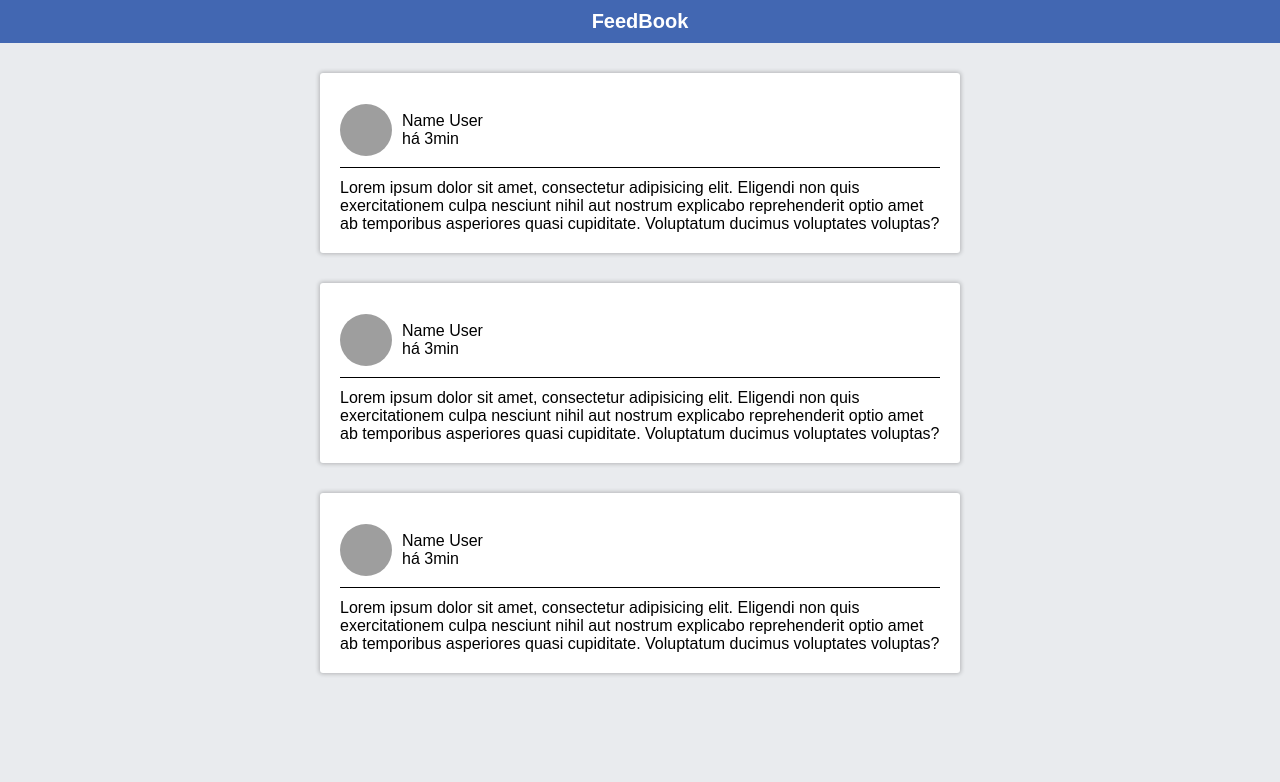
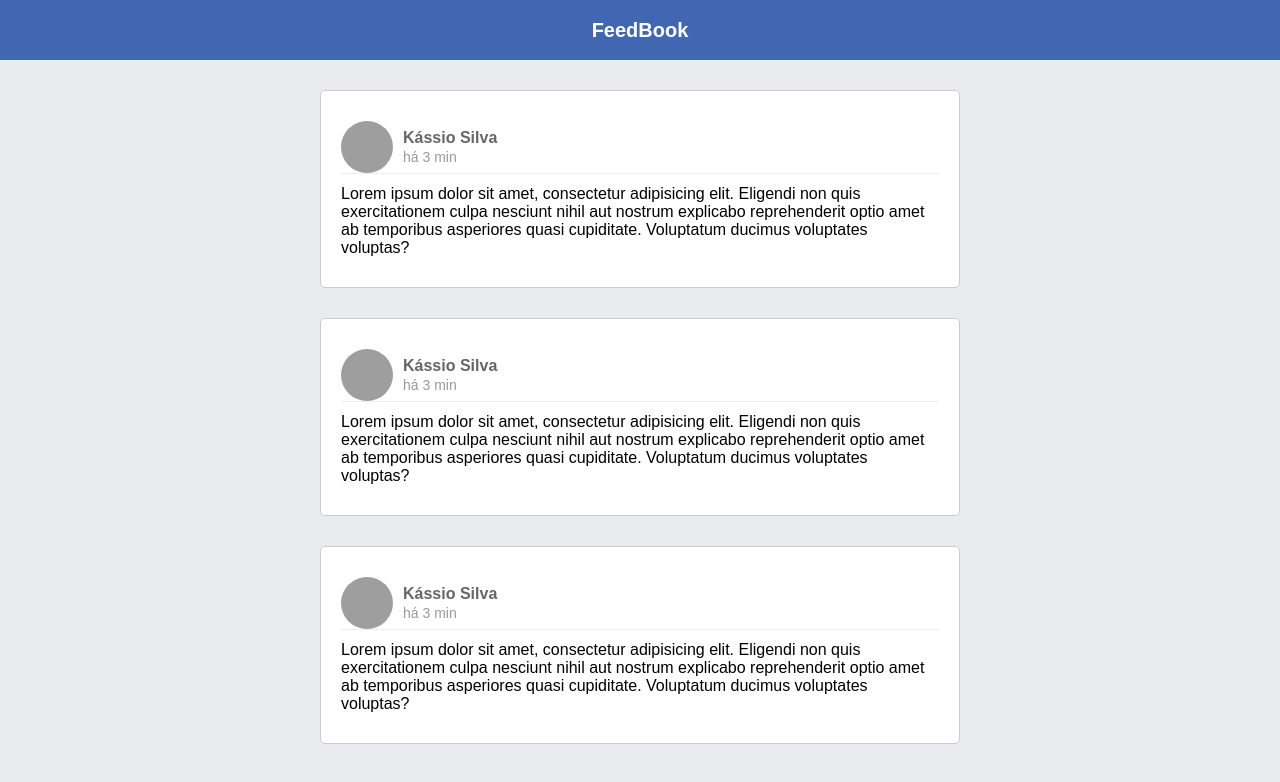
Before and after one commit to kassiosilva/feed-reactjs, a React app: page / in a window 1280 px wide. Built offline with nearby package versions, Linux system fonts and the light colour scheme; grey boxes are pictures that could not be loaded.

Commit message:
continuando estilização

```diff
--- a/src/components/PostHeader.js
+++ b/src/components/PostHeader.js
@@ -1,18 +1,18 @@
 import React from 'react';
 
 const PostHeader = () => (
-  <header className="post-header">
+  <header className="postHeader">
     <div className="container-imgUser">
       <img
-        src="http://www.jdevoto.cl/web/wp-content/uploads/2018/04/default-user-img.jpg"
-        className="img-user"
+        src="https://avatars3.githubusercontent.com/u/42787648?s=460&v=4"
+        className="imgUser"
         alt="User"
       />
     </div>
 
     <div className="informations">
-      <p>Name User</p>
-      <p>há 3min</p>
+      <p className="nameUser">Kássio Silva</p>
+      <p className="timePost">há 3 min</p>
     </div>
   </header>
 );
--- a/src/styles/styles.scss
+++ b/src/styles/styles.scss
@@ -1,6 +1,7 @@
 $background: #e9ebee;
 $header: #4267b2;
 $color-white: #ffff;
+$color-name: #666666;
 
 * {
   margin: 0;
@@ -14,9 +15,11 @@ body {
 }
 
 .header {
+  display: flex;
+  justify-content: center;
+  align-items: center;
+  height: 60px;
   background-color: $header;
-  padding: 10px 0;
-  text-align: center;
 
   h3 {
     color: $color-white;
@@ -27,7 +30,6 @@ body {
 .containerPosts {
   display: flex;
   flex-direction: column;
-  justify-content: space-around;
   align-items: center;
   margin-bottom: 30px;
 }
@@ -37,23 +39,16 @@ body {
   width: 50%;
   margin-top: 30px;
   background-color: $color-white;
-  border-radius: 3px;
-  box-shadow: 0px 0px 4px 1px rgba(0, 0, 0, 0.23);
-  padding: 20px 0;
+  border-radius: 5px;
+  border: 1px solid #ccc;
+  padding: 30px 0;
 
-  .postText {
-    margin: 0 20px;
-    margin-top: 11px;
-  }
-}
-
-.post-header {
+  .postHeader {
     display: flex;
     flex-flow: row wrap;
     align-items: center;
-  border-bottom: 1px solid black;
+    border-bottom: 1px solid #eee;
     margin: 0 20px;
-  padding: 11px 0;
 
     .container-imgUser {
       width: 52px;
@@ -64,7 +59,7 @@ body {
       align-items: center;
       overflow: hidden;
 
-    .img-user {
+      .imgUser {
         width: 100%;
         min-height: 100%;
       }
@@ -72,5 +67,23 @@ body {
 
     .informations {
       margin-left: 10px;
+      line-height: 1.3;
+
+      .nameUser {
+        font-size: 16px;
+        color: $color-name;
+        font-weight: bold;
+      }
+
+      .timePost {
+        color: #999999;
+        font-size: 14px;
       }
     }
+  }
+
+  .postText {
+    margin: 0 20px;
+    margin-top: 11px;
+  }
+}
```
Lines whose indentation alone changed are shown as unchanged.
